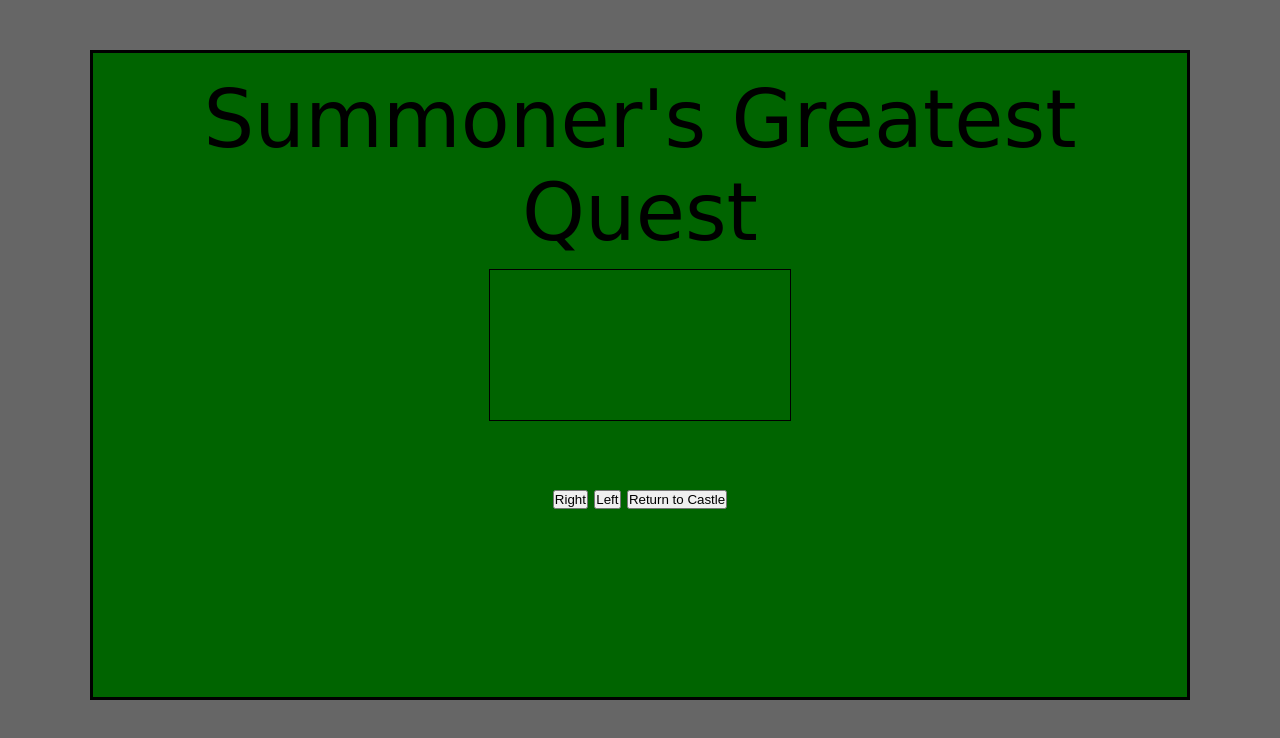
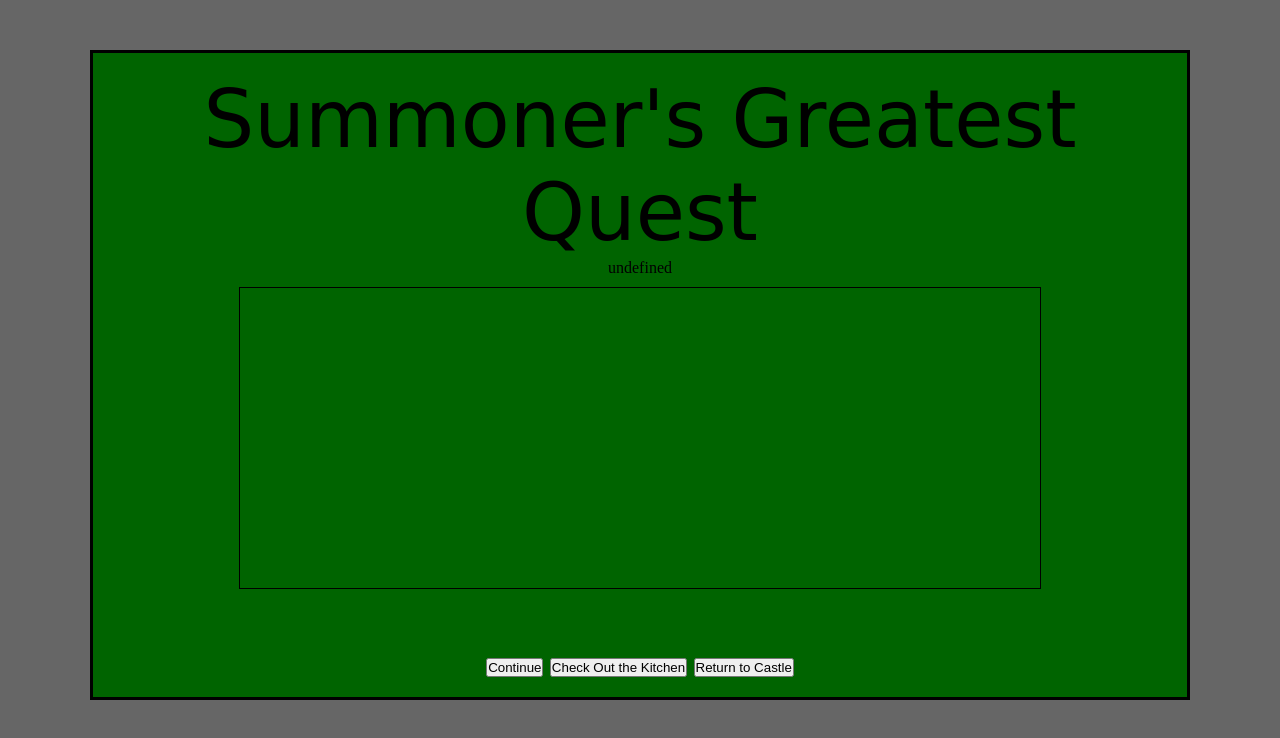
Before and after one commit to Toya88/summonersgreatestquest, a plain HTML site: page index.html in a window 1280 px wide. Drawn offline with Linux system fonts and the light colour scheme; a web font is replaced by a local one.

Commit message:
changed buttons to array's

```diff
--- a/index.html
+++ b/index.html
@@ -4,9 +4,10 @@
     <meta charset="UTF-8">
     <meta name="viewport" content="width=device-width, initial-scale=1.0">
     <meta http-equiv="X-UA-Compatible" content="ie=edge">
-    <title>Game</title>
+    <title>Summoner's Greatest Quest</title>
     <link href="https://fonts.googleapis.com/css?family=Emilys+Candy|Mystery+Quest&display=swap" rel="stylesheet">
     <link rel="stylesheet" href="css/style.css">
+    <script src="js/app.js" defer></script>
 
 </head>
 <body>
@@ -32,6 +33,6 @@
             </div>
         </div>
     </main>
-    <script src="js/app.js"></script>
+
 </body>
 </html>
--- a/js/app.js
+++ b/js/app.js
@@ -29,6 +29,12 @@ Need a game flow/
 Can
 
 */
+// canvas
+var canvas = document.querySelector('canvas');
+
+canvas.width = 800;
+canvas.height = 300;
+
 
 var questItems = [];
 
@@ -38,59 +44,76 @@ var secondButn = document.querySelector('[data-butn="secoundButn"]');
 var returnButn = document.querySelector('[data-butn="return"]');
 
 
-var buttonEventsOne = {
-    optionOne: 'Leave Castle',
-    optionTwo: 'Take Item',
-    optionThree: '',
-    optionFour: '',
-    optionFive: '',
-    optionSix: '',
-    optionSeven: '',
-    optionEight: '',
-    optionNine: '',
-    optionTen: '',
-    optionEleven: '',
-    optionTweleve: '',
-};
-var buttonEventsTwo = {
-    optionOne: 'Check Out Kitchen',
-    optionTwo: 'Return to other room',
-    optionThree: '',
-    optionFour: '',
-    optionFive: '',
-    optionSix: '',
-    optionSeven: '',
-    optionEight: '',
-    optionNine: '',
-    optionTen: '',
-    optionEleven: '',
-    optionTweleve: '',
+var buttonEventsOne = [
+    'Continue',
+    'Leave Castle',
+    'Take Item',
+];
 
-};
+var buttonEventsTwo = [
+    'Check Out the Kitchen',
+    'Return to other room',
+];
 
-firstButn.innerText = 'Right';
-secondButn.innerText = 'Left';
+firstButn.innerText = buttonEventsOne[0];
+secondButn.innerText = buttonEventsTwo[0];
 
 // story
 var gameScript = document.getElementById('gameScript');
 var storyText = {
     beginning : {
-        first: 'Welcome Hero! We are glad you arrived here safely. Sorry but there is not much time to explain. Here is a list of items you must retrieve. All of the items can be found within a 20 meter perimeter of this castle.',
-        second: 'Here is a bag to hold all of the items for your quest. You may choose 3 of these 5 objects to take with you. Choose wisely!',
-        third: 'You are now ready for your quest. Once you have collected all the items on the list, return at once to this castle! Here is your list - now go and return quickly!!',
-        fourth: '',
+        alstaffLineOne: 'Welcome Hero! We are glad you arrived here safely. Sorry but there is not much time to explain. Here is a list of items you must retrieve. All of the items can be found within a 20 meter perimeter of this castle.',
+        alstaffLineTwo: 'Here is a bag to hold all of the items for your quest. You may choose 3 of these 5 objects to take with you. Choose wisely!',
+        alstaffLineThree: 'You are now ready for your quest. Once you have collected all the items on the list, return at once to this castle! Here is your list - now go and return quickly!!',
+        alstaffLineFour: '',
         fifth: 'Would you',
 
     },
+    littleBoy : {
+        ericLineOne: '',
+        ericLineOne: '',
+        ericLineOne: '',
+        ericLineOne: '',
+        ericLineOne: '',
+        ericLineOne: '',
+        ericLineOne: '',
+        ericLineOne: '',
+        ericLineOne: '',
+    },
+    witch : {
+        bloodtideLineOne: '',
+        bloodtideLineOne: '',
+        bloodtideLineOne: '',
+        bloodtideLineOne: '',
+        bloodtideLineOne: '',
+        bloodtideLineOne: '',
+        bloodtideLineOne: '',
+        bloodtideLineOne: '',
+        bloodtideLineOne: '',
+        bloodtideLineOne: '',
+        bloodtideLineOne: '',
+    },
+    ruler : {
+        rulerLineOne: '',
+        rulerLineOne: '',
+        rulerLineOne: '',
+        rulerLineOne: '',
+        rulerLineOne: '',
+        rulerLineOne: '',
+        rulerLineOne: '',
+        rulerLineOne: '',
+        rulerLineOne: '',
+        rulerLineOne: '',
+    }
 
 };
 
 var heroText = {
     castleStart : {
-        first: 'Should I check the kitchen or go outside?',
-        second: 'This candy looks good! Should I take it with me or eat it?',
-        third: 'Nothing left here. Time to go.',
-        fourth: 'Where to start, Right or Left',
+        heroLineOne: 'Should I check the kitchen or go outside?',
+        heroLineTwo: 'This candy looks good! Should I take it with me or eat it?',
+        heroLineThree: 'Nothing left here. Time to go.',
+        heroLineFour: 'Where to start, Right or Left',
 
     },
     leftPath : {
@@ -103,10 +126,4 @@ var heroText = {
 }
 
 // game flow
-gameText.innerText = storyText.beginning.second;
-
-// canvas
-var canvas = document.querySelector('canvas');
-
-canvas.width = 800;
-canvas.height = 300;
+gameScript.innerText = storyText.beginning.second;
```
